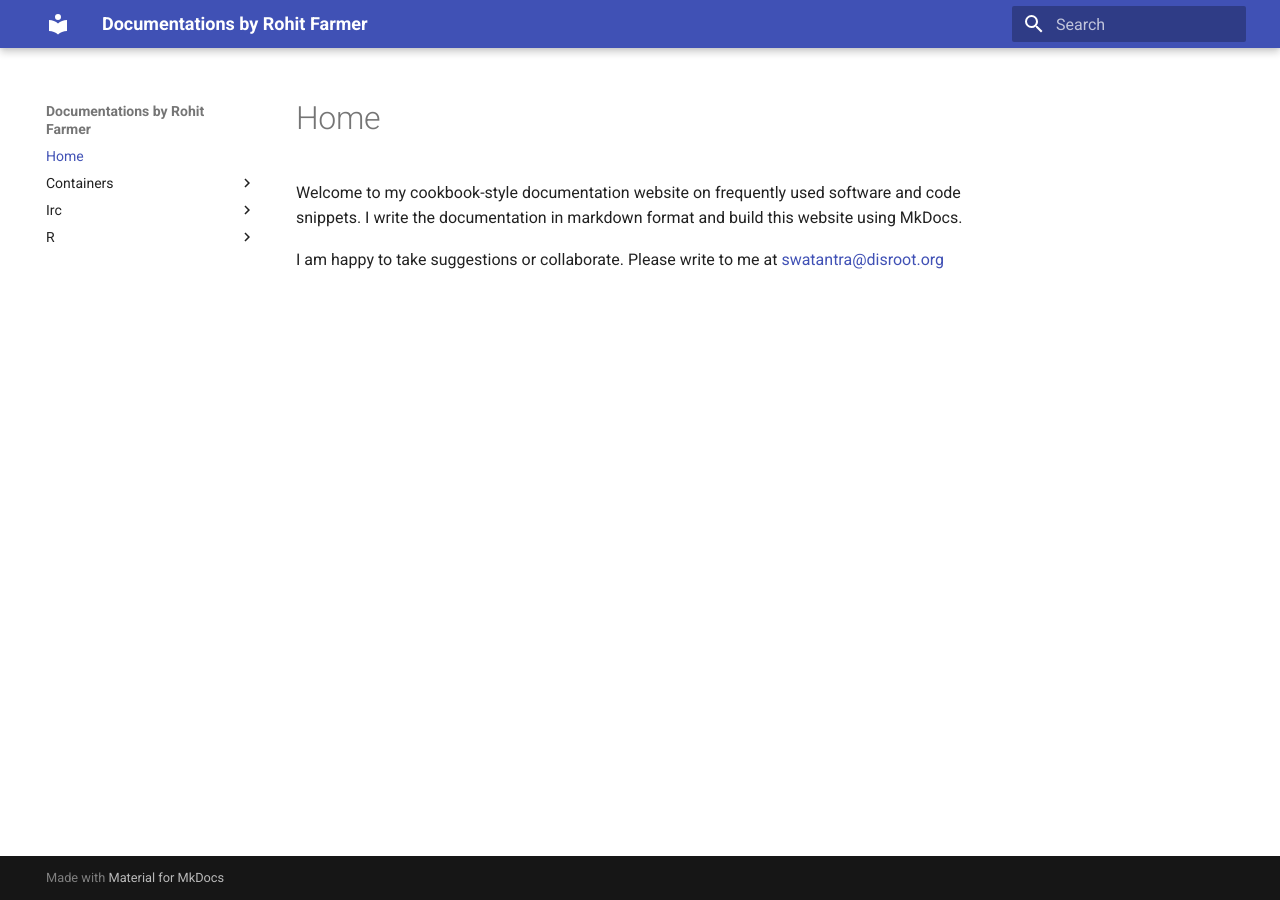
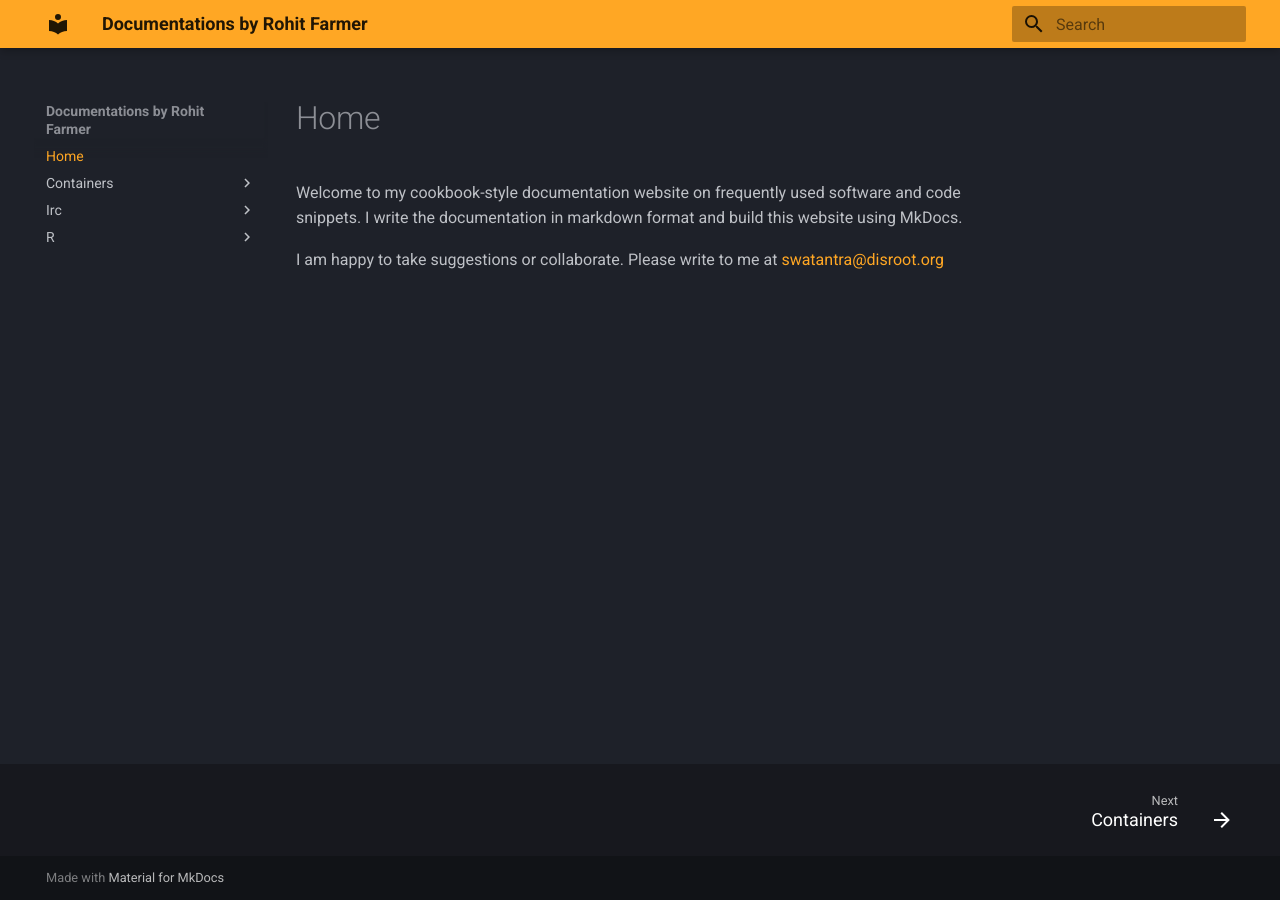
Before and after one commit to rohitfarmer/mk-docs, an MkDocs documentation site: the page built from docs/README.md, in a window 1280 px wide. Built offline with MkDocs 1.6.1 and Material for MkDocs 9.7.7, drawn with Linux system fonts in a browser that asks for light colours.

Commit message:
Update mkdocs.yml

```diff
--- a/mkdocs.yml
+++ b/mkdocs.yml
@@ -2,6 +2,15 @@ site_name: Documentations by Rohit Farmer
 site_url: https://docsbyrohit.netlify.app
 theme:
   name: material
+  palette:
+    scheme: slate
+    primary: orange
+    accent: indigo
+  features:
+    - navigation.path
+    - navigation.top
+    - navigation.tracking
+    - navigation.footer
 markdown_extensions:
   - pymdownx.highlight:
       anchor_linenums: true
```
